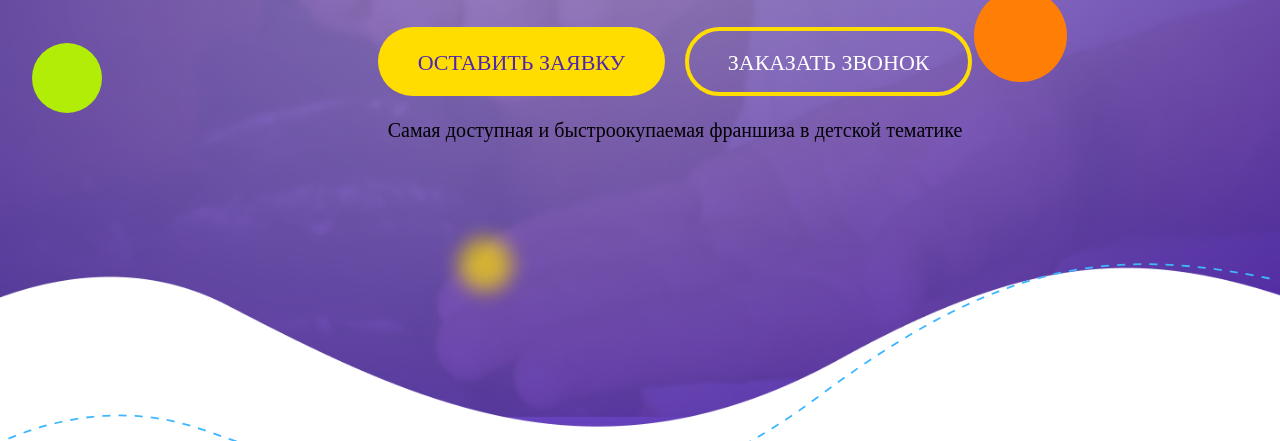
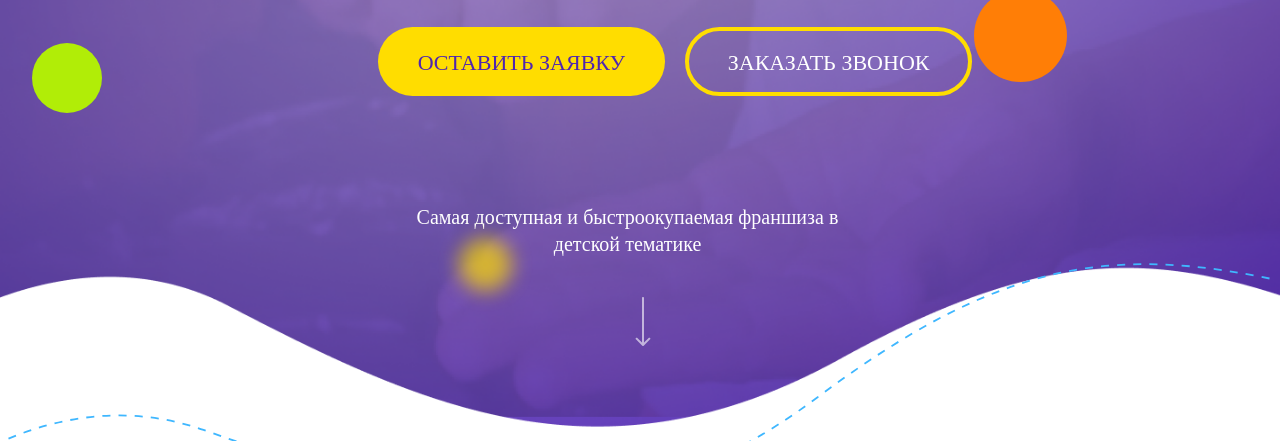
Before and after one commit to alekseyflorya/colorito, a website: page index.html in a window 1280 px wide. Shown: the part 519-960 px from the top of the page. Drawn offline with nearby package versions, Linux system fonts and the light colour scheme; files whose address does not match are found by name.

Commit message:
fourth commit

```diff
--- a/index.html
+++ b/index.html
@@ -37,10 +37,11 @@
             <button class="bubbly-button">Оставить заявку</button>
             <button class="bubbly-button">Заказать звонок</button>
         </div>
-        <div class="promoTextBottom">
-            <p>Самая доступная и быстроокупаемая франшиза в детской тематике</p>
-            <a href="" class="nextStep"></a>
-        </div>
+
+    </div>
+    <div class="promoTextBottom animated bounceInDown">
+        <p>Самая доступная и быстроокупаемая франшиза в детской тематике</p>
+        <a href="" class="nextStep"></a>
     </div>
     <div class="waveWrapperInner bgTop">
         <div class="wave waveTop" style="background-image: url('/img/wave.png')"></div>
--- a/js/script.js
+++ b/js/script.js
@@ -24,7 +24,7 @@ $('.waveWrapper').on('mousemove', function (event) {
         transform: 'translate(-' + (event.clientX * 0.03) + '%, ' + (event.clientY * 0.02) + '%)'
     });
     $('.waveWrapper .circle.circle-3').css({
-        transform: 'translate(' + (event.clientX * 0.07) + '%, -' + (event.clientY * 0.07) + '%)'
+        transform: 'translate(' + (event.clientX * 0.02) + '%, -' + (event.clientY * 0.02) + '%)'
     });
     $('.waveWrapper .circle.circle-4').css({
         transform: 'translate(-' + (event.clientX * 0.04) + '%, ' + (event.clientY * 0.03) + '%)'
@@ -33,10 +33,10 @@ $('.waveWrapper').on('mousemove', function (event) {
         transform: 'translate(-' + (event.clientX * 0.06) + '%, ' + (event.clientY * 0.06) + '%)'
     });
     $('.waveWrapper .circle.circle-6').css({
-        transform: 'translate(' + (event.clientX * 0.08) + '%, -' + (event.clientY * 0.08) + '%)'
+        transform: 'translate(' + (event.clientX * 0.12) + '%, -' + (event.clientY * 0.12) + '%)'
     });
     $('.waveWrapper .circle.circle-7').css({
-        transform: 'translate(' + (event.clientX * 0.03) + '%, -' + (event.clientY * 0.03) + '%)'
+        transform: 'translate(' + (event.clientX * 0.02) + '%, -' + (event.clientY * 0.02) + '%)'
     });
     $('.waveWrapper .circle.circle-8').css({
         transform: 'translate(-' + (event.clientX * 0.02) + '%, ' + (event.clientY * 0.01) + '%)'
--- a/scss/style.scss
+++ b/scss/style.scss
@@ -111,7 +111,7 @@ a {
   position: absolute;
   left: 74px;
   top: 50%;
-  z-index: 10;
+  z-index: 11;
 
   .telegram, .viber {
     color: #ffffff;
@@ -149,10 +149,32 @@ a {
       color: #ffffff;
       border: 4px solid $fuschia;
     }
+  }
 
+}
+.promoTextBottom{
+  position: absolute;
+  width: 100%;
+  top: 70%;
+  left: calc(50% - 255px);
+  z-index: 10;
+  max-width: 595px;
+  margin: 30px 0;
+  p {
+    color: #ffffff;
+    text-align: center;
+    max-width: 485px;
+  }
+  .nextStep{
+    position: absolute;
+    z-index: 10;
+    margin-top: 20px;
+    left: 42%;
+    width: 16px;
+    height: 49px;
+    background: url("../img/arrow-down.svg");
   }
 }
-
 .waveWrapperInner {
   position: absolute;
   width: 101%;
```
Also changed, not shown: css/style.min.css, 1 other file.
